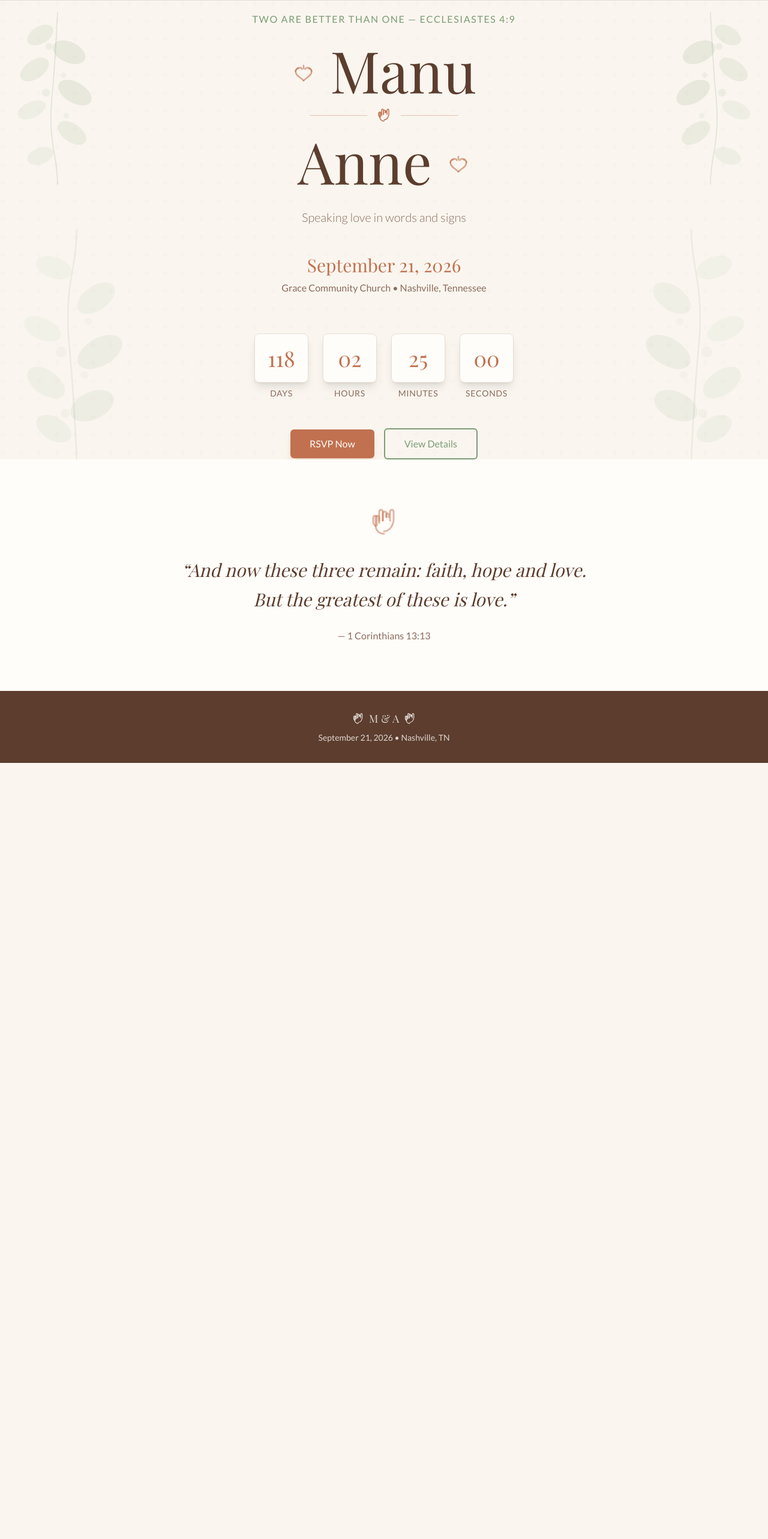
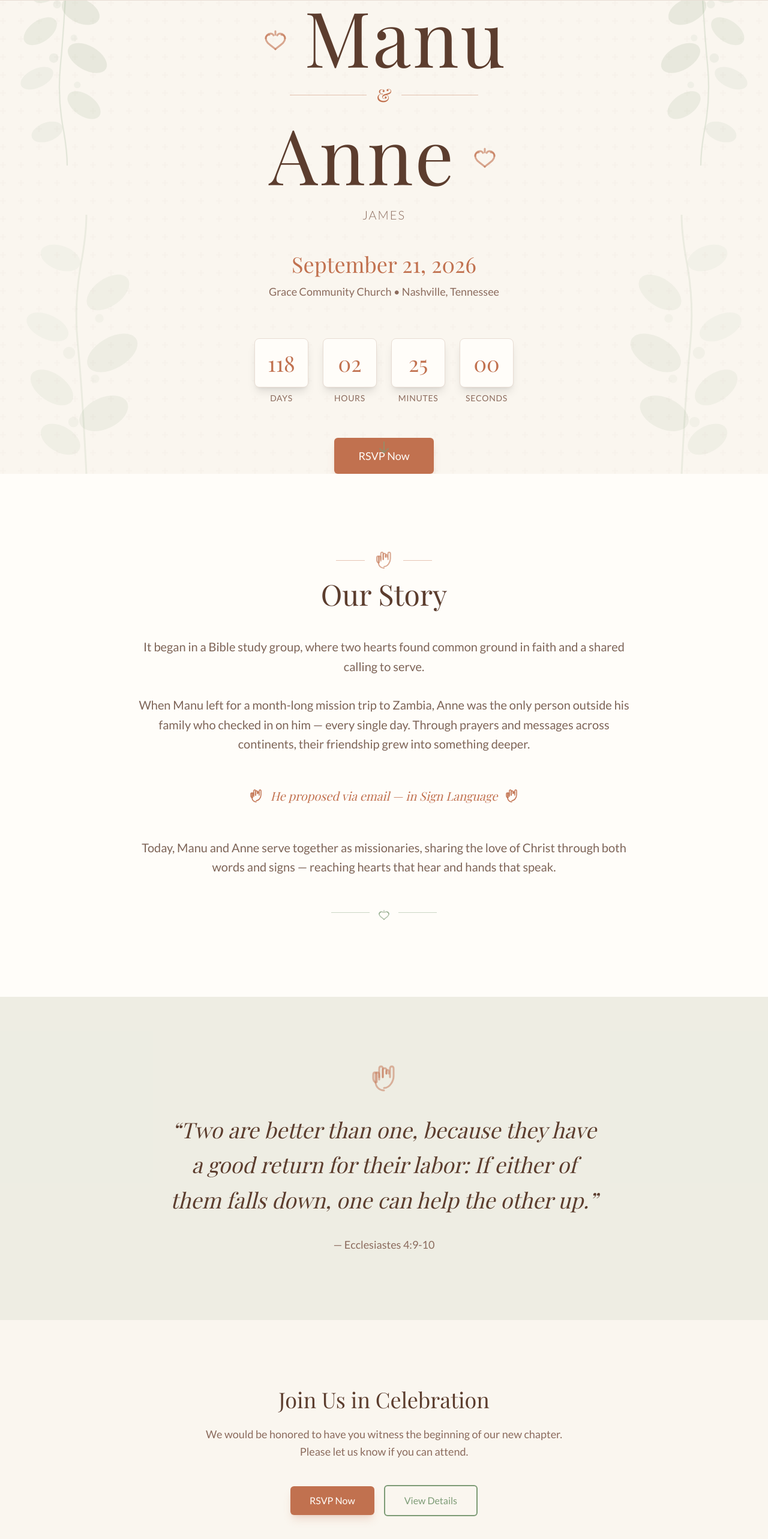
Before and after one commit to invonicstechnologies-hub/wedding-rsvp-website, a Next.js app: page / in a window 1280 px wide. Shown: the part 60-2626 px from the top of the page at 60% size. Before the commit the page ends 1332 px from the top, so only its background shows below. Built offline with nearby package versions, Linux system fonts and the light colour scheme; a web font is replaced by a local one.

Commit message:
feat: redesign home page with full-screen hero and animations\n\nAdd full-screen hero section and scroll reveal animations for story.

```diff
--- a/app/page.tsx
+++ b/app/page.tsx
@@ -6,14 +6,30 @@ import { Countdown } from '@/components/countdown'
 import { HandSignIcon, HeartHandsIcon } from '@/components/hand-sign-icon'
 import { LeafDecoration } from '@/components/leaf-decoration'
 
+const fadeInUp = {
+  hidden: { opacity: 0, y: 40 },
+  visible: { opacity: 1, y: 0 }
+}
+
+const staggerContainer = {
+  hidden: { opacity: 0 },
+  visible: {
+    opacity: 1,
+    transition: {
+      staggerChildren: 0.2,
+      delayChildren: 0.1
+    }
+  }
+}
+
 export default function HomePage() {
   return (
     <div className="min-h-screen bg-cream">
-      {/* Hero Section */}
-      <section className="relative min-h-screen flex items-center justify-center overflow-hidden pt-20">
+      {/* Hero Section - Full Screen */}
+      <section className="relative min-h-screen flex items-center justify-center overflow-hidden">
         {/* Decorative elements */}
-        <LeafDecoration className="absolute top-20 left-0 w-32 md:w-48 text-sage/30" position="left" />
-        <LeafDecoration className="absolute top-20 right-0 w-32 md:w-48 text-sage/30" position="right" />
+        <LeafDecoration className="absolute top-0 left-0 w-40 md:w-56 text-sage/30" position="left" />
+        <LeafDecoration className="absolute top-0 right-0 w-40 md:w-56 text-sage/30" position="right" />
 
         {/* Background texture */}
         <div className="absolute inset-0 opacity-5">
@@ -22,27 +38,26 @@ export default function HomePage() {
           }} />
         </div>
 
-        <div className="relative z-10 text-center px-6 max-w-4xl mx-auto">
-          {/* Scripture-inspired intro */}
+        <motion.div
+          className="relative z-10 text-center px-6 max-w-4xl mx-auto"
+          initial="hidden"
+          animate="visible"
+          variants={staggerContainer}
+        >
+          {/* Tagline */}
           <motion.p
-            initial={{ opacity: 0, y: 20 }}
-            animate={{ opacity: 1, y: 0 }}
+            variants={fadeInUp}
             transition={{ duration: 0.8 }}
-            className="text-sage text-sm md:text-base tracking-widest uppercase mb-6"
+            className="text-sage text-sm md:text-base tracking-widest uppercase mb-8"
           >
-            Two are better than one — Ecclesiastes 4:9
+            A love story written by God
           </motion.p>
 
           {/* Names with decorative elements */}
-          <motion.div
-            initial={{ opacity: 0, scale: 0.9 }}
-            animate={{ opacity: 1, scale: 1 }}
-            transition={{ duration: 1, delay: 0.2 }}
-            className="relative"
-          >
-            <div className="flex items-center justify-center gap-4 md:gap-6 mb-4">
-              <HeartHandsIcon className="w-8 h-8 md:w-10 md:h-10 text-terracotta/60" />
-              <h1 className="font-serif text-5xl md:text-7xl lg:text-8xl text-brown">
+          <motion.div variants={fadeInUp} transition={{ duration: 1 }}>
+            <div className="flex items-center justify-center gap-4 md:gap-6 mb-2">
+              <HeartHandsIcon className="w-8 h-8 md:w-12 md:h-12 text-terracotta/60" />
+              <h1 className="font-serif text-6xl md:text-8xl lg:text-9xl text-brown tracking-wide">
                 Manu
               </h1>
             </div>
@@ -50,112 +65,251 @@ export default function HomePage() {
             <motion.div
               initial={{ scaleX: 0 }}
               animate={{ scaleX: 1 }}
-              transition={{ duration: 0.8, delay: 0.5 }}
+              transition={{ duration: 0.8, delay: 0.6 }}
               className="flex items-center justify-center gap-4 my-4"
             >
-              <div className="h-px w-16 md:w-24 bg-terracotta/40" />
-              <HandSignIcon className="w-6 h-6 text-terracotta" />
-              <div className="h-px w-16 md:w-24 bg-terracotta/40" />
+              <div className="h-px w-20 md:w-32 bg-terracotta/40" />
+              <span className="font-serif text-2xl md:text-3xl text-terracotta">&amp;</span>
+              <div className="h-px w-20 md:w-32 bg-terracotta/40" />
             </motion.div>
 
-            <div className="flex items-center justify-center gap-4 md:gap-6">
-              <h1 className="font-serif text-5xl md:text-7xl lg:text-8xl text-brown">
+            <div className="flex items-center justify-center gap-4 md:gap-6 mt-2">
+              <h1 className="font-serif text-6xl md:text-8xl lg:text-9xl text-brown tracking-wide">
                 Anne
               </h1>
-              <HeartHandsIcon className="w-8 h-8 md:w-10 md:h-10 text-terracotta/60" />
+              <HeartHandsIcon className="w-8 h-8 md:w-12 md:h-12 text-terracotta/60" />
             </div>
           </motion.div>
 
-          {/* Tagline - Words & Signs */}
+          {/* Last name */}
           <motion.p
-            initial={{ opacity: 0 }}
-            animate={{ opacity: 1 }}
-            transition={{ duration: 0.8, delay: 0.8 }}
-            className="text-muted-foreground text-lg md:text-xl mt-8 font-light"
+            variants={fadeInUp}
+            transition={{ duration: 0.8 }}
+            className="text-muted-foreground text-lg md:text-xl mt-6 font-light tracking-widest uppercase"
           >
-            Speaking love in words and signs
+            James
           </motion.p>
 
           {/* Date */}
           <motion.div
-            initial={{ opacity: 0, y: 20 }}
-            animate={{ opacity: 1, y: 0 }}
-            transition={{ duration: 0.8, delay: 1 }}
+            variants={fadeInUp}
+            transition={{ duration: 0.8 }}
             className="mt-12"
           >
-            <p className="font-serif text-2xl md:text-3xl text-terracotta">
+            <p className="font-serif text-2xl md:text-4xl text-terracotta">
               September 21, 2026
             </p>
-            <p className="text-muted-foreground mt-2">
-              Grace Community Church • Nashville, Tennessee
+            <p className="text-muted-foreground mt-3 text-base md:text-lg">
+              Grace Community Church &bull; Nashville, Tennessee
             </p>
           </motion.div>
 
           {/* Countdown */}
           <motion.div
-            initial={{ opacity: 0, y: 30 }}
-            animate={{ opacity: 1, y: 0 }}
-            transition={{ duration: 0.8, delay: 1.2 }}
+            variants={fadeInUp}
+            transition={{ duration: 0.8 }}
             className="mt-16"
           >
             <Countdown targetDate="2026-09-21T14:00:00" />
           </motion.div>
 
-          {/* CTA Buttons */}
+          {/* CTA Button */}
           <motion.div
-            initial={{ opacity: 0, y: 30 }}
-            animate={{ opacity: 1, y: 0 }}
-            transition={{ duration: 0.8, delay: 1.4 }}
-            className="mt-12 flex flex-col sm:flex-row items-center justify-center gap-4"
+            variants={fadeInUp}
+            transition={{ duration: 0.8 }}
+            className="mt-14"
           >
             <Link
               href="/rsvp"
-              className="px-8 py-3 bg-terracotta text-warm-white font-medium rounded-md hover:bg-terracotta/90 transition-colors shadow-lg shadow-terracotta/20"
+              className="inline-block px-10 py-4 bg-terracotta text-warm-white font-medium text-lg rounded-md hover:bg-brown transition-colors shadow-lg shadow-terracotta/20"
             >
               RSVP Now
             </Link>
-            <Link
-              href="/details"
-              className="px-8 py-3 border-2 border-sage text-sage font-medium rounded-md hover:bg-sage hover:text-warm-white transition-colors"
+          </motion.div>
+
+          {/* Scroll indicator */}
+          <motion.div
+            initial={{ opacity: 0 }}
+            animate={{ opacity: 1 }}
+            transition={{ delay: 2, duration: 1 }}
+            className="absolute bottom-8 left-1/2 -translate-x-1/2"
+          >
+            <motion.div
+              animate={{ y: [0, 8, 0] }}
+              transition={{ repeat: Infinity, duration: 1.5 }}
+              className="text-sage/60"
             >
-              View Details
-            </Link>
+              <svg className="w-6 h-6" fill="none" stroke="currentColor" viewBox="0 0 24 24">
+                <path strokeLinecap="round" strokeLinejoin="round" strokeWidth={2} d="M19 14l-7 7m0 0l-7-7m7 7V3" />
+              </svg>
+            </motion.div>
+          </motion.div>
+        </motion.div>
+
+        {/* Bottom decorative leaves */}
+        <LeafDecoration className="absolute bottom-0 left-0 w-48 md:w-72 text-sage/20" position="bottom-left" />
+        <LeafDecoration className="absolute bottom-0 right-0 w-48 md:w-72 text-sage/20" position="bottom-right" />
+      </section>
+
+      {/* Our Story Section */}
+      <section className="py-24 md:py-32 bg-warm-white">
+        <div className="max-w-4xl mx-auto px-6">
+          <motion.div
+            initial="hidden"
+            whileInView="visible"
+            viewport={{ once: true, margin: "-100px" }}
+            variants={staggerContainer}
+            className="text-center"
+          >
+            {/* Section header */}
+            <motion.div variants={fadeInUp} transition={{ duration: 0.8 }} className="mb-12">
+              <div className="flex items-center justify-center gap-4 mb-4">
+                <div className="h-px w-12 bg-terracotta/40" />
+                <HandSignIcon className="w-8 h-8 text-terracotta/60" />
+                <div className="h-px w-12 bg-terracotta/40" />
+              </div>
+              <h2 className="font-serif text-4xl md:text-5xl text-brown">Our Story</h2>
+            </motion.div>
+
+            {/* Story content */}
+            <div className="space-y-8 text-foreground/80 text-lg md:text-xl leading-relaxed">
+              <motion.p variants={fadeInUp} transition={{ duration: 0.8 }}>
+                It began in a Bible study group, where two hearts found common ground in faith
+                and a shared calling to serve.
+              </motion.p>
+
+              <motion.p variants={fadeInUp} transition={{ duration: 0.8 }}>
+                When Manu left for a month-long mission trip to Zambia, Anne was the only person
+                outside his family who checked in on him — every single day. Through prayers and
+                messages across continents, their friendship grew into something deeper.
+              </motion.p>
+
+              <motion.div
+                variants={fadeInUp}
+                transition={{ duration: 0.8 }}
+                className="py-6"
+              >
+                <div className="flex items-center justify-center gap-3">
+                  <HandSignIcon className="w-6 h-6 text-terracotta" />
+                  <span className="text-terracotta font-serif text-xl italic">
+                    He proposed via email — in Sign Language
+                  </span>
+                  <HandSignIcon className="w-6 h-6 text-terracotta" />
+                </div>
+              </motion.div>
+
+              <motion.p variants={fadeInUp} transition={{ duration: 0.8 }}>
+                Today, Manu and Anne serve together as missionaries, sharing the love of Christ
+                through both words and signs — reaching hearts that hear and hands that speak.
+              </motion.p>
+            </div>
+
+            {/* Decorative divider */}
+            <motion.div
+              variants={fadeInUp}
+              transition={{ duration: 0.8 }}
+              className="mt-12 flex items-center justify-center gap-3"
+            >
+              <div className="h-px w-16 bg-sage/40" />
+              <HeartHandsIcon className="w-6 h-6 text-sage/60" />
+              <div className="h-px w-16 bg-sage/40" />
+            </motion.div>
           </motion.div>
         </div>
-
-        {/* Bottom decorative leaves */}
-        <LeafDecoration className="absolute bottom-0 left-0 w-40 md:w-64 text-sage/20" position="bottom-left" />
-        <LeafDecoration className="absolute bottom-0 right-0 w-40 md:w-64 text-sage/20" position="bottom-right" />
       </section>
 
-      {/* Quote Section */}
-      <section className="py-20 bg-warm-white">
+      {/* Scripture Quote Section */}
+      <section className="py-20 md:py-28 bg-sage/10">
         <div className="max-w-3xl mx-auto px-6 text-center">
           <motion.div
-            initial={{ opacity: 0 }}
-            whileInView={{ opacity: 1 }}
-            viewport={{ once: true }}
-            transition={{ duration: 1 }}
+            initial="hidden"
+            whileInView="visible"
+            viewport={{ once: true, margin: "-100px" }}
+            variants={staggerContainer}
           >
-            <HandSignIcon className="w-12 h-12 mx-auto text-terracotta/50 mb-8" />
-            <blockquote className="font-serif text-2xl md:text-3xl text-brown leading-relaxed italic">
-              &ldquo;And now these three remain: faith, hope and love. But the greatest of these is love.&rdquo;
-            </blockquote>
-            <cite className="block mt-6 text-muted-foreground not-italic">
-              — 1 Corinthians 13:13
-            </cite>
+            <motion.div variants={fadeInUp} transition={{ duration: 0.8 }}>
+              <HandSignIcon className="w-12 h-12 mx-auto text-terracotta/50 mb-8" />
+            </motion.div>
+
+            <motion.blockquote
+              variants={fadeInUp}
+              transition={{ duration: 0.8 }}
+              className="font-serif text-2xl md:text-3xl lg:text-4xl text-brown leading-relaxed italic"
+            >
+              &ldquo;Two are better than one, because they have a good return for their labor:
+              If either of them falls down, one can help the other up.&rdquo;
+            </motion.blockquote>
+
+            <motion.cite
+              variants={fadeInUp}
+              transition={{ duration: 0.8 }}
+              className="block mt-8 text-muted-foreground not-italic text-lg"
+            >
+              — Ecclesiastes 4:9-10
+            </motion.cite>
+          </motion.div>
+        </div>
+      </section>
+
+      {/* CTA Section */}
+      <section className="py-20 md:py-28 bg-cream">
+        <div className="max-w-2xl mx-auto px-6 text-center">
+          <motion.div
+            initial="hidden"
+            whileInView="visible"
+            viewport={{ once: true, margin: "-100px" }}
+            variants={staggerContainer}
+          >
+            <motion.h3
+              variants={fadeInUp}
+              transition={{ duration: 0.8 }}
+              className="font-serif text-3xl md:text-4xl text-brown mb-6"
+            >
+              Join Us in Celebration
+            </motion.h3>
+
+            <motion.p
+              variants={fadeInUp}
+              transition={{ duration: 0.8 }}
+              className="text-muted-foreground text-lg mb-10 leading-relaxed"
+            >
+              We would be honored to have you witness the beginning of our new chapter.
+              Please let us know if you can attend.
+            </motion.p>
+
+            <motion.div
+              variants={fadeInUp}
+              transition={{ duration: 0.8 }}
+              className="flex flex-col sm:flex-row items-center justify-center gap-4"
+            >
+              <Link
+                href="/rsvp"
+                className="px-8 py-3 bg-terracotta text-warm-white font-medium rounded-md hover:bg-brown transition-colors shadow-lg shadow-terracotta/20"
+              >
+                RSVP Now
+              </Link>
+              <Link
+                href="/details"
+                className="px-8 py-3 border-2 border-sage text-sage font-medium rounded-md hover:bg-sage hover:text-warm-white transition-colors"
+              >
+                View Details
+              </Link>
+            </motion.div>
           </motion.div>
         </div>
       </section>
 
       {/* Footer */}
-      <footer className="py-8 bg-brown text-warm-white/80 text-center">
-        <div className="flex items-center justify-center gap-2 mb-2">
+      <footer className="py-10 bg-brown text-warm-white/80 text-center">
+        <div className="flex items-center justify-center gap-3 mb-3">
           <HandSignIcon className="w-5 h-5" />
-          <span className="font-serif text-lg">M & A</span>
+          <span className="font-serif text-xl tracking-wide">M & A</span>
           <HandSignIcon className="w-5 h-5" />
         </div>
-        <p className="text-sm">September 21, 2026 • Nashville, TN</p>
+        <p className="text-sm">September 21, 2026 &bull; Nashville, Tennessee</p>
+        <p className="text-xs mt-2 text-warm-white/50">
+          Speaking love in words and signs
+        </p>
       </footer>
     </div>
   )
```
